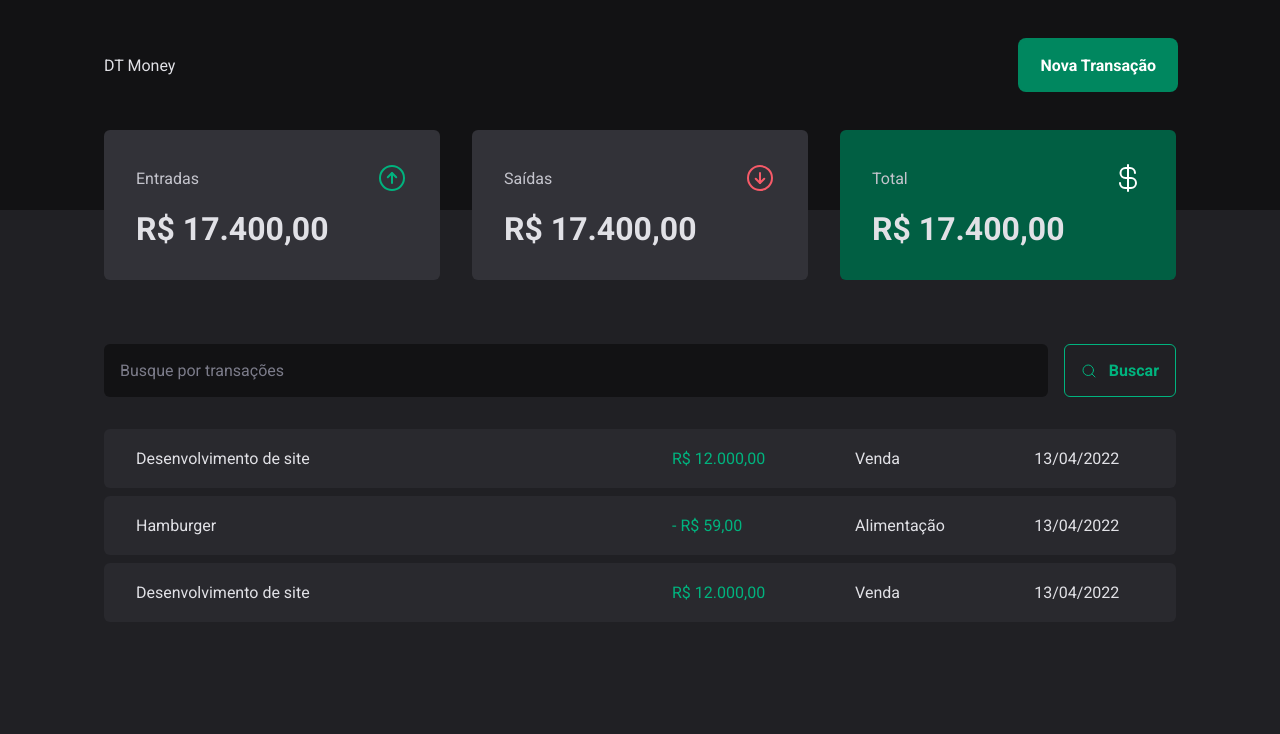
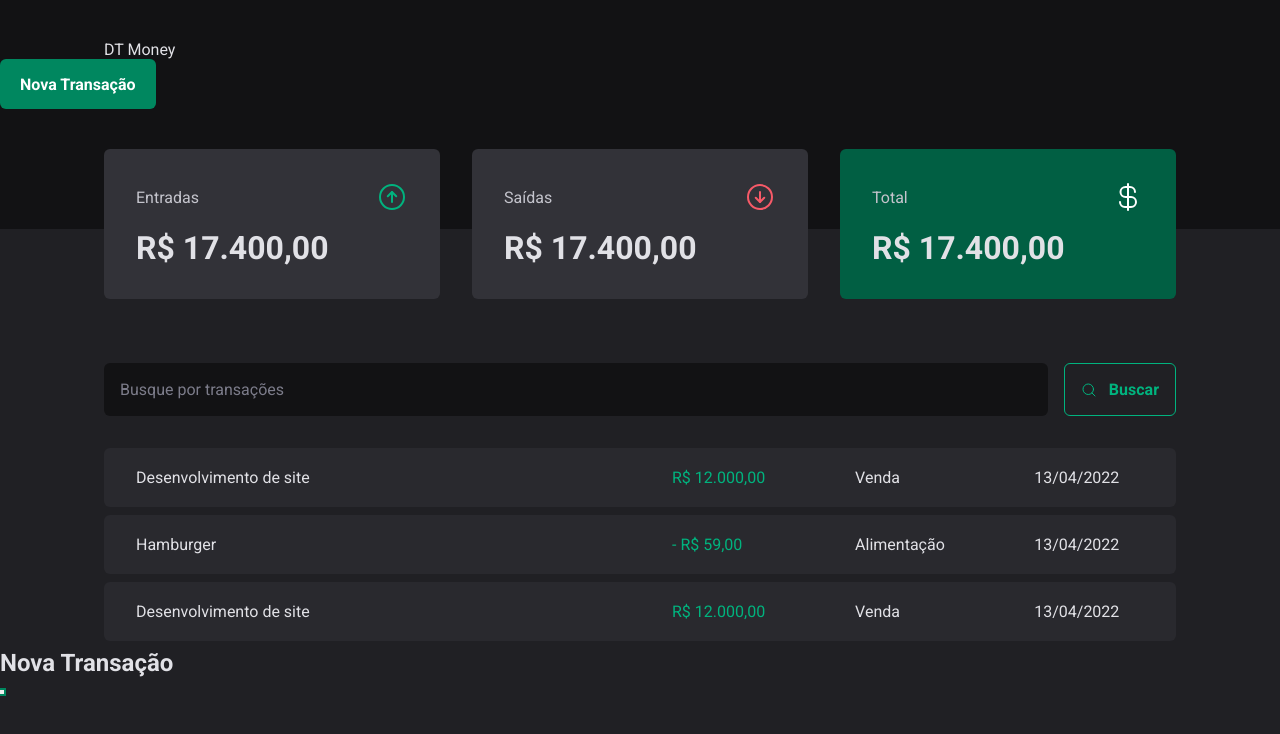
Before and after one commit to ciceroff/dt-money, a React (Vite) app: page / in a window 1280 px wide. Both pictures are taken after a click on the button "Nova Transação". Shown: the top 734 px of the page. Built offline with nearby package versions, Linux system fonts and the light colour scheme.

Commit message:
♻️ start adding new transaction modal

```diff
--- a/package.json
+++ b/package.json
@@ -10,6 +10,7 @@
     "preview": "vite preview"
   },
   "dependencies": {
+    "@radix-ui/react-dialog": "^1.0.3",
     "phosphor-react": "^1.4.1",
     "react": "^18.2.0",
     "react-dom": "^18.2.0",
--- a/src/components/Header/index.tsx
+++ b/src/components/Header/index.tsx
@@ -1,12 +1,24 @@
 import { HeaderContainer, HeaderContent, NewTransactionButton } from './styles'
+import * as Dialog from '@radix-ui/react-dialog'
 
 export function Header() {
   return (
     <HeaderContainer>
-      <HeaderContent>
-        DT Money
-        <NewTransactionButton>Nova Transação</NewTransactionButton>
-      </HeaderContent>
+      <HeaderContent>DT Money</HeaderContent>
+      <Dialog.Root>
+        <Dialog.Trigger asChild>
+          <NewTransactionButton>Nova Transação</NewTransactionButton>
+        </Dialog.Trigger>
+
+        <Dialog.Portal>
+          <Dialog.Overlay />
+          <Dialog.Content>
+            <Dialog.Title>Nova Transação</Dialog.Title>
+
+            <Dialog.Close></Dialog.Close>
+          </Dialog.Content>
+        </Dialog.Portal>
+      </Dialog.Root>
     </HeaderContainer>
   )
 }
```
Also changed, not shown: 1 other file (tests, documents, lock files or other folders).
